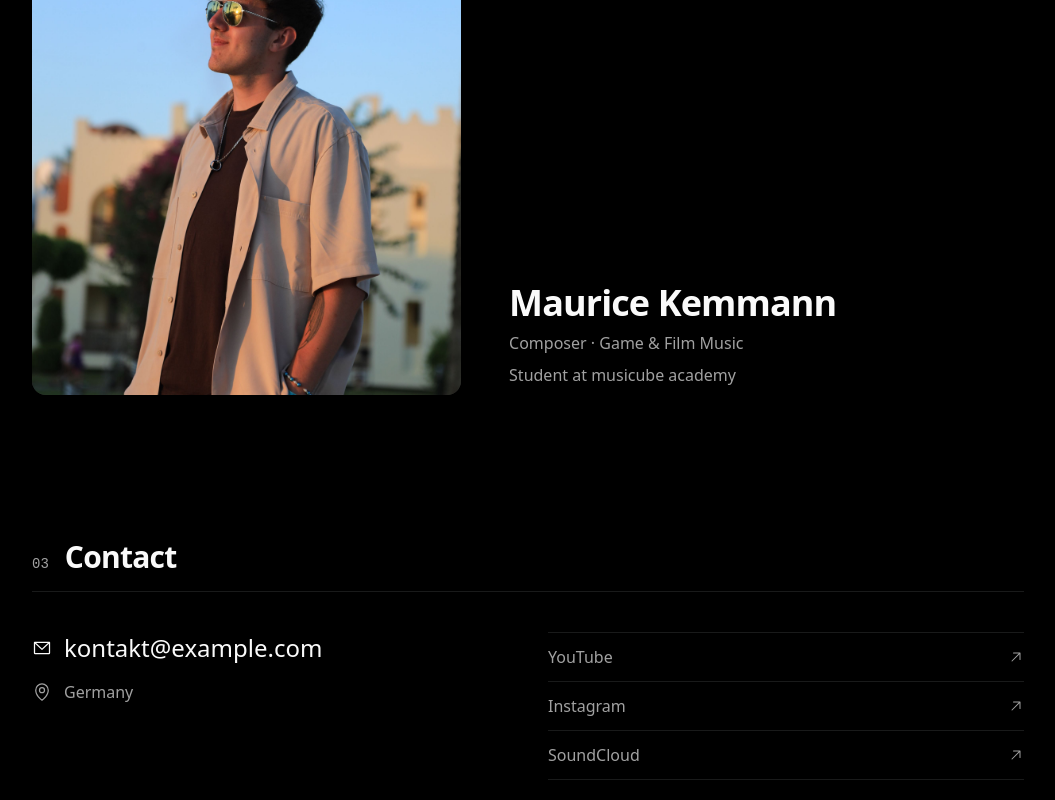
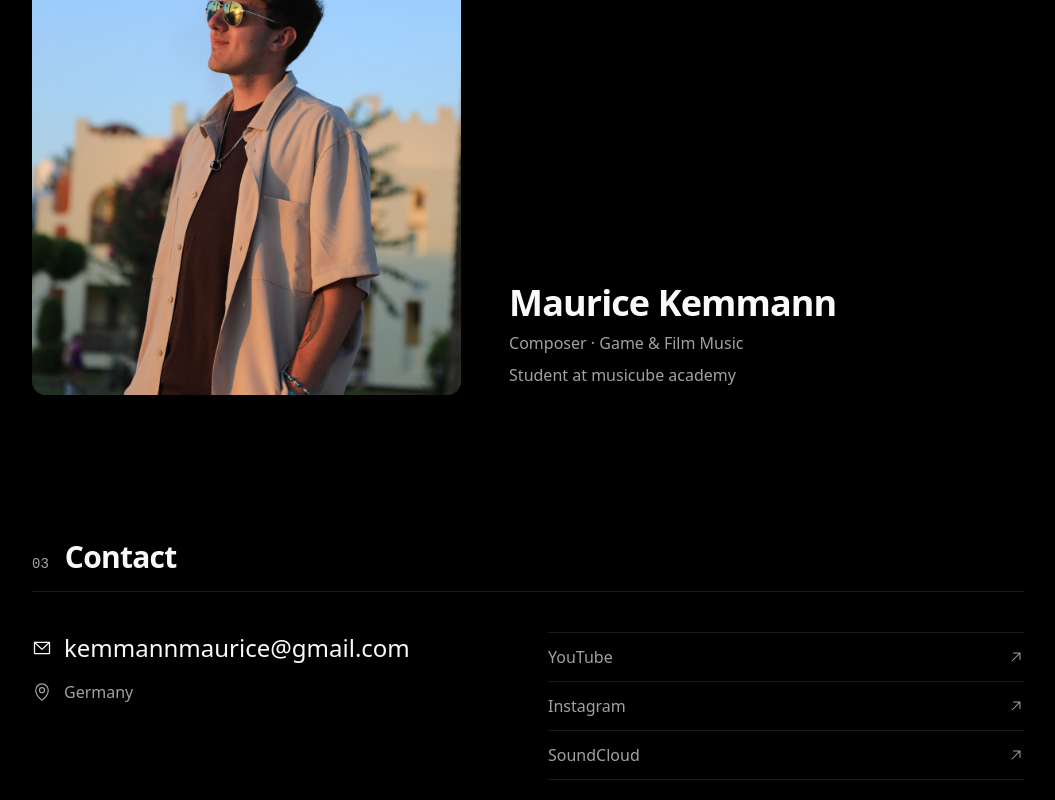
Before and after one commit to mauricekemmannmusic/Portfolio, a React (Vite) app: page / in a window 1280 px wide. Shown: the part 2270-3070 px from the top of the page, without its empty margins (112-1167 px from the left). Built offline with nearby package versions, Linux system fonts and the light colour scheme.

Commit message:
Update content.ts

```diff
--- a/src/data/content.ts
+++ b/src/data/content.ts
@@ -21,9 +21,9 @@ export type Track = { title: string; src: string }
 export const tracks: Track[] = [
   { title: "Colorful Life", src: asset("Colorful Life Maurice Kemmann.mp3") },
   { title: "Exploring Worlds", src: asset("Exploring Worlds.mp3") },
+  { title: "Stowaway – Solar Flare (Rescore)", src: asset("Stowaway solar flare rescore.mp3") },
   { title: "Joining Battle", src: asset("Joining Battle.mp3") },
   { title: "Space Invaders", src: asset("space invaders Moritz ganzes ding.mp3") },
-  { title: "Stowaway – Solar Flare (Rescore)", src: asset("Stowaway solar flare rescore.mp3") },
   { title: "Time for Inventions", src: asset("Time for inventions.mp3") },
 ]
 
@@ -33,12 +33,12 @@ export const portrait = {
 }
 
 export const contact = {
-  email: "kontakt@example.com",
+  email: "kemmannmaurice@gmail.com",
   location: "Germany",
   links: [
-    { label: "YouTube", href: "#" },
-    { label: "Instagram", href: "#" },
-    { label: "SoundCloud", href: "#" },
+    { label: "YouTube", href: "https://www.youtube.com/@maurice_kemmann_music" },
+    { label: "Instagram", href: "https://www.instagram.com/maurice_kemmann_music/" },
+    { label: "SoundCloud", href: "https://soundcloud.com/maurice_kemmann" },
   ],
 }
 
@@ -52,8 +52,8 @@ export const heroVideo = {
 // Impressum (Angaben gemäß § 5 DDG). Platzhalter in {{…}} durch echte Daten ersetzen.
 export const imprint = {
   name: "Maurice Kemmann",
-  street: "{{Street and house number}}",
-  city: "{{Postal code and city}}",
+  street: "zum Marschfeld 17",
+  city: "46459 Rees",
   country: "Germany",
   email: contact.email,
 }
```
